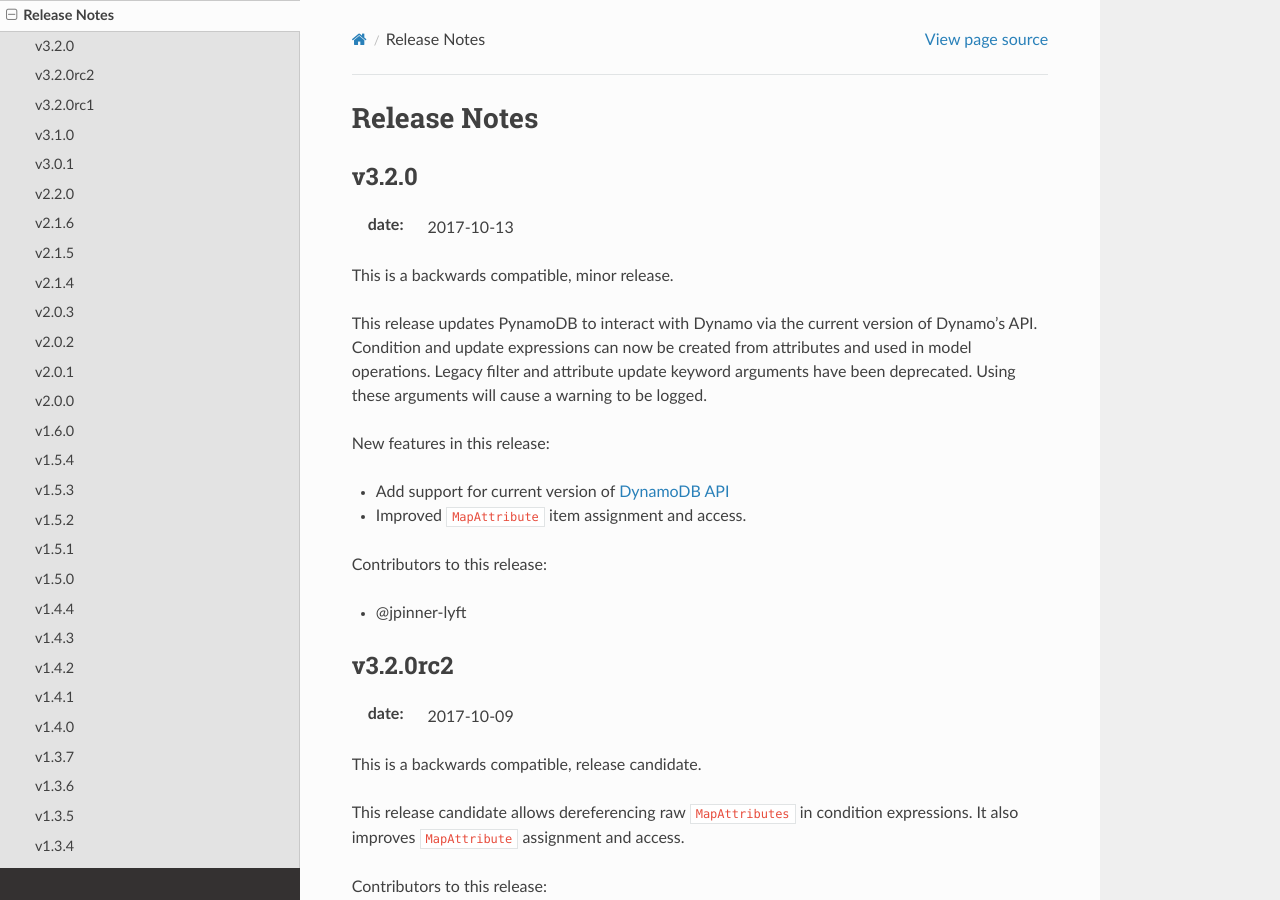
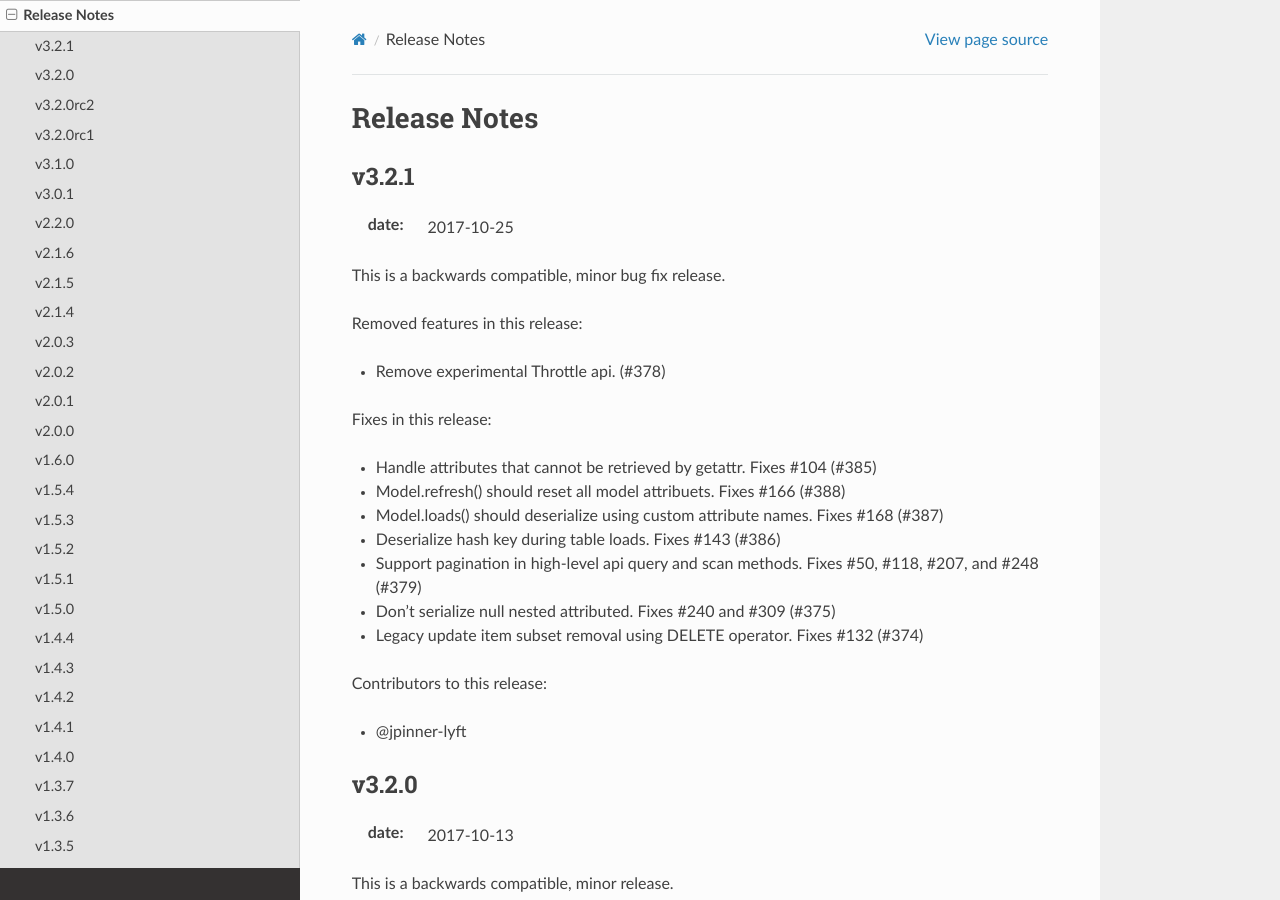
Before and after one commit to pynamodb/PynamoDB, a Sphinx documentation site: the page built from docs/release_notes.rst, in a window 1280 px wide and 900 px high. Built offline with Sphinx 7.4.7 and the Read the Docs theme 2.0.0, drawn with Linux system fonts in a browser that asks for light colours; some of the changed text lies outside the part shown.

Commit message:
3.2.1 (#390)

```diff
--- a/docs/release_notes.rst
+++ b/docs/release_notes.rst
@@ -1,5 +1,31 @@
 Release Notes
 =============
+
+v3.2.1
+------
+
+:date: 2017-10-25
+
+This is a backwards compatible, minor bug fix release.
+
+Removed features in this release:
+
+* Remove experimental Throttle api. (#378)
+
+Fixes in this release:
+
+* Handle attributes that cannot be retrieved by getattr. Fixes #104 (#385)
+* Model.refresh() should reset all model attribuets. Fixes #166 (#388)
+* Model.loads() should deserialize using custom attribute names. Fixes #168 (#387)
+* Deserialize hash key during table loads. Fixes #143 (#386)
+* Support pagination in high-level api query and scan methods. Fixes #50, #118, #207, and #248 (#379)
+* Don't serialize null nested attributed. Fixes #240 and #309 (#375)
+* Legacy update item subset removal using DELETE operator. Fixes #132 (#374)
+
+Contributors to this release:
+
+* @jpinner-lyft
+
 
 v3.2.0
 ------
@@ -127,7 +153,7 @@
 v2.2.0
 ------
 
-:date: 2017-10-xx
+:date: 2017-10-25
 
 This is a backwards compatible, minor release.
 
@@ -334,7 +360,7 @@
 v1.5.4
 ------
 
-:date: 2017-10-xx
+:date: 2017-10-25
 
 This is a backwards compatible, minor bug fix release.
 
--- a/pynamodb/__init__.py
+++ b/pynamodb/__init__.py
@@ -7,4 +7,4 @@
 """
 __author__ = 'Jharrod LaFon'
 __license__ = 'MIT'
-__version__ = '3.2.0'
+__version__ = '3.2.1'
```
